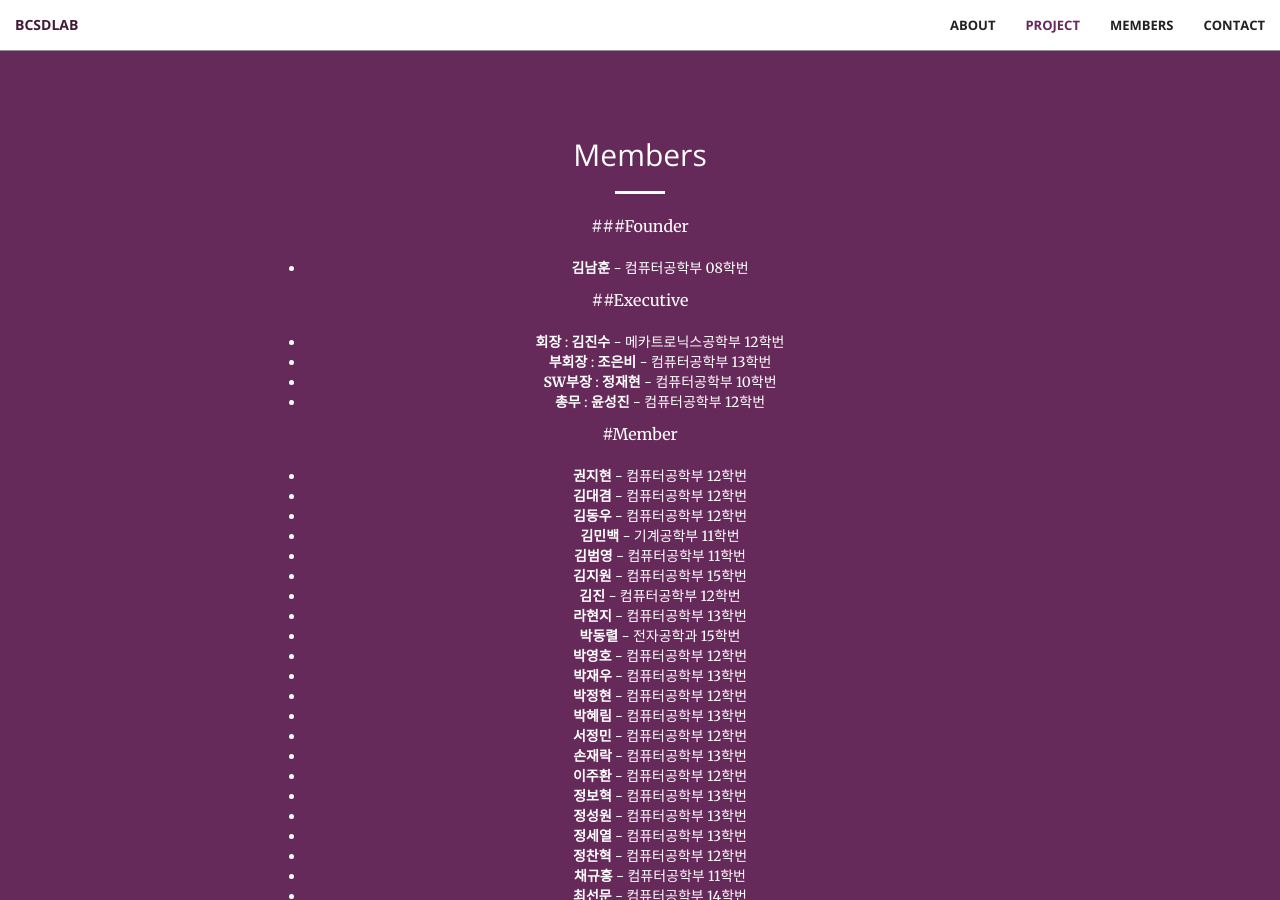
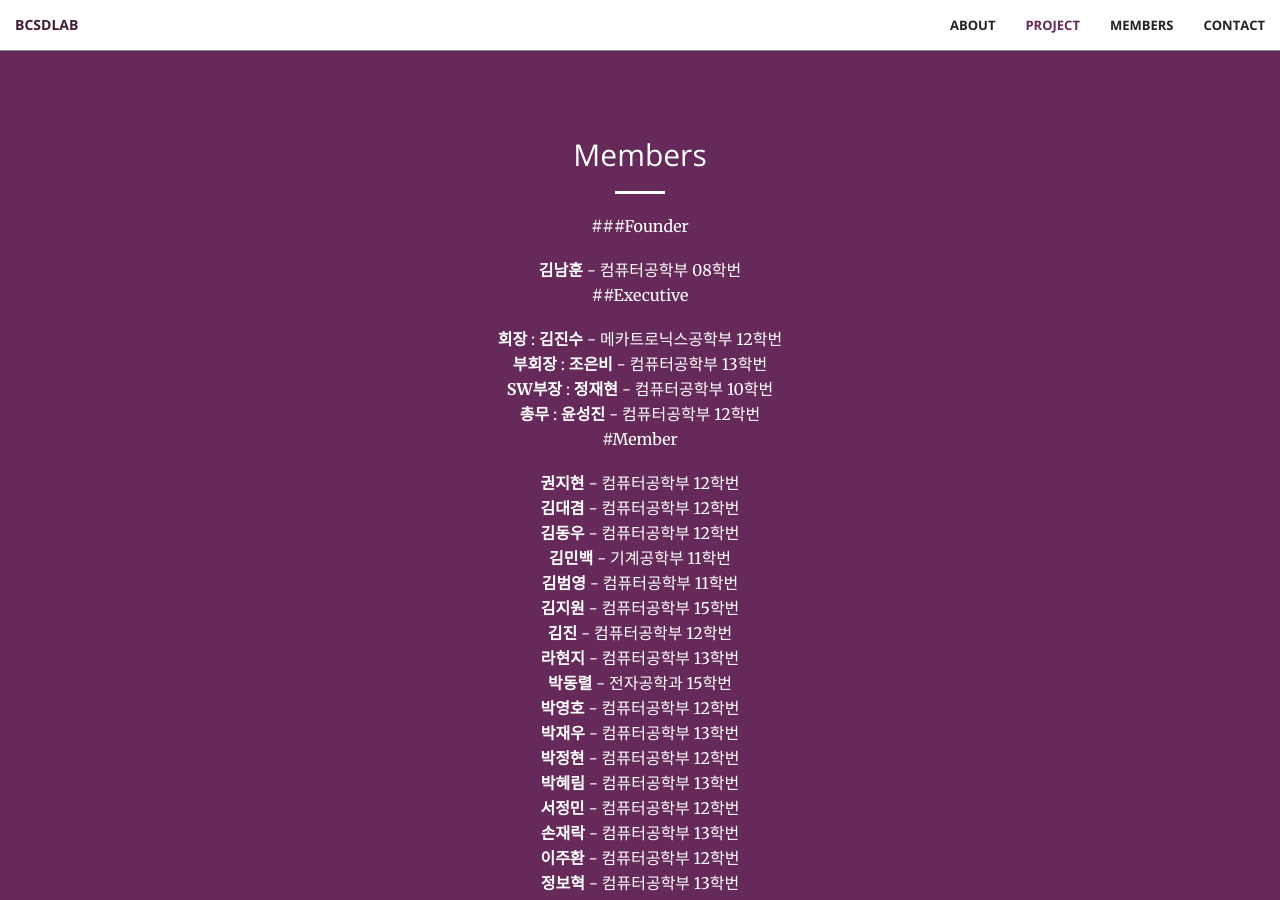
Before and after one commit to OhSeungBean/BCSDLab.github.io, a Jekyll site: the page built from index.html, in a window 1280 px wide and 900 px high, scrolled down 1760 px. Built offline with Jekyll 4.4.1, drawn with Linux system fonts in a browser that asks for light colours.

```diff
--- a/_includes/portfolio.html
+++ b/_includes/portfolio.html
@@ -5,44 +5,48 @@
                 <h2 class="section-heading">Members</h2>
                 <hr class="light">
                 <p class="text-faded">
+
                   <p>###Founder</p>
-                  <ul>
-                  <li><strong><a href="https://github.com/BCSDLab/Profile/blob/master/Introduce/NamhoonKim.md">김남훈</a></strong> - 컴퓨터공학부 08학번</li>
-                  </ul>
-                  <p>##Executive</p>
-                  <ul>
-                  <li><strong>회장</strong> : <strong><a href="https://github.com/BCSDLab/Profile/blob/master/Introduce/Jinsu.md">김진수</a></strong> - 메카트로닉스공학부 12학번</li>
-                  <li><strong>부회장</strong> : <strong><a href="https://github.com/BCSDLab/Profile/blob/master/Introduce/eunbeejo.md">조은비</a></strong> - 컴퓨터공학부 13학번</li>
-                  <li><strong>SW부장</strong> : <strong><a href="https://github.com/BCSDLab/Profile/blob/master/Introduce/pathFinder-JaeHyeunJung">정재현</a></strong> - 컴퓨터공학부 10학번</li>
-                  <li><strong>총무</strong> : <strong><a href="https://github.com/BCSDLab/Profile/blob/master/Introduce/Seongjin.md">윤성진</a></strong> - 컴퓨터공학부 12학번</li>
-                  </ul>
-                  <p>#Member</p>
-                  <ul>
-                  <li><strong><a href="https://github.com/BCSDLab/Profile/blob/master/Introduce/KwonJiHyun.md">권지현</a></strong> - 컴퓨터공학부 12학번</li>
-                  <li><strong><a href="https://github.com/BCSDLab/Profile/blob/master/Introduce/Daegyeom.md">김대겸</a></strong> - 컴퓨터공학부 12학번</li>
-                  <li><strong><a href="https://github.com/BCSDLab/Profile/blob/master/Introduce/Dongwoo.md">김동우</a></strong> - 컴퓨터공학부 12학번</li>
-                  <li><strong><a href="https://github.com/BCSDLab/Profile/blob/master/Introduce/MinBaek.md">김민백</a></strong> - 기계공학부 11학번</li>
-                  <li><strong><a href="https://github.com/BCSDLab/Profile/blob/master/Introduce/Beomyeong.md">김범영</a></strong> - 컴퓨터공학부 11학번</li>
-                  <li><strong><a href="https://github.com/BCSDLab/Profile/blob/master/Introduce/Jiwon.md">김지원</a></strong> - 컴퓨터공학부 15학번</li>
-                  <li><strong><a href="https://github.com/BCSDLab/Profile/blob/master/Introduce/Jin.md">김진</a></strong> - 컴퓨터공학부 12학번</li>
-                  <li><strong><a href="https://github.com/BCSDLab/Profile/blob/master/Introduce/Hyunji_Ra.md">라현지</a></strong> - 컴퓨터공학부 13학번</li>
-                  <li><strong><a href="https://github.com/BCSDLab/Profile/blob/master/Introduce/donglul.md">박동렬</a></strong> - 전자공학과 15학번</li>
-                  <li><strong><a href="https://github.com/BCSDLab/Profile/blob/master/Introduce/YoungHo.md">박영호</a></strong> - 컴퓨터공학부 12학번</li>
-                  <li><strong><a href="https://github.com/BCSDLab/Profile/blob/master/Introduce/parkjaewoo.md">박재우</a></strong> - 컴퓨터공학부 13학번</li>
-                  <li><strong><a href="https://github.com/BCSDLab/Profile/blob/master/Introduce/Jeonghyun.md">박정현</a></strong> - 컴퓨터공학부 12학번</li>
-                  <li><strong><a href="https://github.com/BCSDLab/Profile/blob/master/Introduce/Hyerim.md">박혜림</a></strong> - 컴퓨터공학부 13학번</li>
-                  <li><strong><a href="https://github.com/BCSDLab/Profile/blob/master/Introduce/JeongMin.md">서정민</a></strong> - 컴퓨터공학부 12학번</li>
-                  <li><strong><a href="https://github.com/sonjaerock/Profile/blob/master/Introduce/Sonjaerock.md">손재락</a></strong> - 컴퓨터공학부 13학번</li>
-                  <li><strong><a href="https://github.com/BCSDLab/Profile/blob/master/Introduce/juhwan.md">이주환</a></strong> - 컴퓨터공학부 12학번</li>
-                  <li><strong><a href="https://github.com/BCSDLab/Profile/blob/master/Introduce/bohyuk.md">정보혁</a></strong> - 컴퓨터공학부 13학번</li>
-                  <li><strong><a href="https://github.com/BCSDLab/Profile/blob/master/Introduce/seongwon.md">정성원</a></strong> - 컴퓨터공학부 13학번</li>
-                  <li><strong><a href="https://github.com/BCSDLab/Profile/blob/master/Introduce/seiyoul.md">정세열</a></strong> - 컴퓨터공학부 13학번</li>
-                  <li><strong><a href="https://github.com/BCSDLab/Profile/blob/master/Introduce/Chanhyeok.md">정찬혁</a></strong> - 컴퓨터공학부 12학번</li>
-                  <li><strong><a href="https://github.com/BCSDLab/Profile/blob/master/Introduce/cheagyuhong.md">채규홍</a></strong> - 컴퓨터공학부 11학번</li>
-                  <li><strong><a href="https://github.com/BCSDLab/Profile/blob/master/Introduce/Seonmun.md">최선문</a></strong> - 컴퓨터공학부 14학번</li>
-                  <li><strong><a href="https://github.com/BCSDLab/Profile/blob/master/Introduce/youkyung.md">최유경</a></strong> - 컴퓨터공학부 13학번</li>
-                  <li><strong><a href="https://github.com/BCSDLab/Profile/blob/master/Introduce/Haneul.md">최하늘</a></strong> - 컴퓨터공학부 12학번</li>
-                  </ul>
+                  <div class="blank">
+                    <p><strong><a href="https://github.com/BCSDLab/Profile/blob/master/Introduce/NamhoonKim.md">김남훈</a></strong> - 컴퓨터공학부 08학번</p>
+                  </div>
+
+
+                    <p>##Executive</p>
+                  <div class="blank">
+                    <p><strong>회장</strong> : <strong><a href="https://github.com/BCSDLab/Profile/blob/master/Introduce/Jinsu.md">김진수</a></strong> - 메카트로닉스공학부 12학번</p>
+                    <p><strong>부회장</strong> : <strong><a href="https://github.com/BCSDLab/Profile/blob/master/Introduce/eunbeejo.md">조은비</a></strong> - 컴퓨터공학부 13학번</p>
+                    <p><strong>SW부장</strong> : <strong><a href="https://github.com/BCSDLab/Profile/blob/master/Introduce/pathFinder-JaeHyeunJung">정재현</a></strong> - 컴퓨터공학부 10학번</p>
+                    <p><strong>총무</strong> : <strong><a href="https://github.com/BCSDLab/Profile/blob/master/Introduce/Seongjin.md">윤성진</a></strong> - 컴퓨터공학부 12학번</p>
+                  </div>
+
+                    <p>#Member</p>
+                  <div class="blank">
+                    <p><strong><a href="https://github.com/BCSDLab/Profile/blob/master/Introduce/KwonJiHyun.md">권지현</a></strong> - 컴퓨터공학부 12학번</p>
+                    <p><strong><a href="https://github.com/BCSDLab/Profile/blob/master/Introduce/Daegyeom.md">김대겸</a></strong> - 컴퓨터공학부 12학번</p>
+                    <p><strong><a href="https://github.com/BCSDLab/Profile/blob/master/Introduce/Dongwoo.md">김동우</a></strong> - 컴퓨터공학부 12학번</p>
+                    <p><strong><a href="https://github.com/BCSDLab/Profile/blob/master/Introduce/MinBaek.md">김민백</a></strong> - 기계공학부 11학번</p>
+                    <p><strong><a href="https://github.com/BCSDLab/Profile/blob/master/Introduce/Beomyeong.md">김범영</a></strong> - 컴퓨터공학부 11학번</p>
+                    <p><strong><a href="https://github.com/BCSDLab/Profile/blob/master/Introduce/Jiwon.md">김지원</a></strong> - 컴퓨터공학부 15학번</p>
+                    <p><strong><a href="https://github.com/BCSDLab/Profile/blob/master/Introduce/Jin.md">김진</a></strong> - 컴퓨터공학부 12학번</p>
+                    <p><strong><a href="https://github.com/BCSDLab/Profile/blob/master/Introduce/Hyunji_Ra.md">라현지</a></strong> - 컴퓨터공학부 13학번</p>
+                    <p><strong><a href="https://github.com/BCSDLab/Profile/blob/master/Introduce/donglul.md">박동렬</a></strong> - 전자공학과 15학번</p>
+                    <p><strong><a href="https://github.com/BCSDLab/Profile/blob/master/Introduce/YoungHo.md">박영호</a></strong> - 컴퓨터공학부 12학번</p>
+                    <p><strong><a href="https://github.com/BCSDLab/Profile/blob/master/Introduce/parkjaewoo.md">박재우</a></strong> - 컴퓨터공학부 13학번</p>
+                    <p><strong><a href="https://github.com/BCSDLab/Profile/blob/master/Introduce/Jeonghyun.md">박정현</a></strong> - 컴퓨터공학부 12학번</p>
+                    <p><strong><a href="https://github.com/BCSDLab/Profile/blob/master/Introduce/Hyerim.md">박혜림</a></strong> - 컴퓨터공학부 13학번</p>
+                    <p><strong><a href="https://github.com/BCSDLab/Profile/blob/master/Introduce/JeongMin.md">서정민</a></strong> - 컴퓨터공학부 12학번</p>
+                    <p><strong><a href="https://github.com/sonjaerock/Profile/blob/master/Introduce/Sonjaerock.md">손재락</a></strong> - 컴퓨터공학부 13학번</p>
+                    <p><strong><a href="https://github.com/BCSDLab/Profile/blob/master/Introduce/juhwan.md">이주환</a></strong> - 컴퓨터공학부 12학번</p>
+                    <p><strong><a href="https://github.com/BCSDLab/Profile/blob/master/Introduce/bohyuk.md">정보혁</a></strong> - 컴퓨터공학부 13학번</p>
+                    <p><strong><a href="https://github.com/BCSDLab/Profile/blob/master/Introduce/seongwon.md">정성원</a></strong> - 컴퓨터공학부 13학번</p>
+                    <p><strong><a href="https://github.com/BCSDLab/Profile/blob/master/Introduce/seiyoul.md">정세열</a></strong> - 컴퓨터공학부 13학번</p>
+                    <p><strong><a href="https://github.com/BCSDLab/Profile/blob/master/Introduce/Chanhyeok.md">정찬혁</a></strong> - 컴퓨터공학부 12학번</p>
+                    <p><strong><a href="https://github.com/BCSDLab/Profile/blob/master/Introduce/cheagyuhong.md">채규홍</a></strong> - 컴퓨터공학부 11학번</p>
+                    <p><strong><a href="https://github.com/BCSDLab/Profile/blob/master/Introduce/Seonmun.md">최선문</a></strong> - 컴퓨터공학부 14학번</p>
+                    <p><strong><a href="https://github.com/BCSDLab/Profile/blob/master/Introduce/youkyung.md">최유경</a></strong> - 컴퓨터공학부 13학번</p>
+                    <p><strong><a href="https://github.com/BCSDLab/Profile/blob/master/Introduce/Haneul.md">최하늘</a></strong> - 컴퓨터공학부 12학번</p>
+                  </div>
                 </p>
             </div>
         </div>
--- a/_sass/_base.scss
+++ b/_sass/_base.scss
@@ -57,7 +57,12 @@ p {
 .text-faded {
     color: rgba(white, .7);
 }
-
+.text-faded p {
+  margin-top:10px;
+}
+.blank p {
+  margin-bottom:1px;
+}
 section {
     padding: 100px 0;
 }
```
Also changed, not shown: 2 other files.
